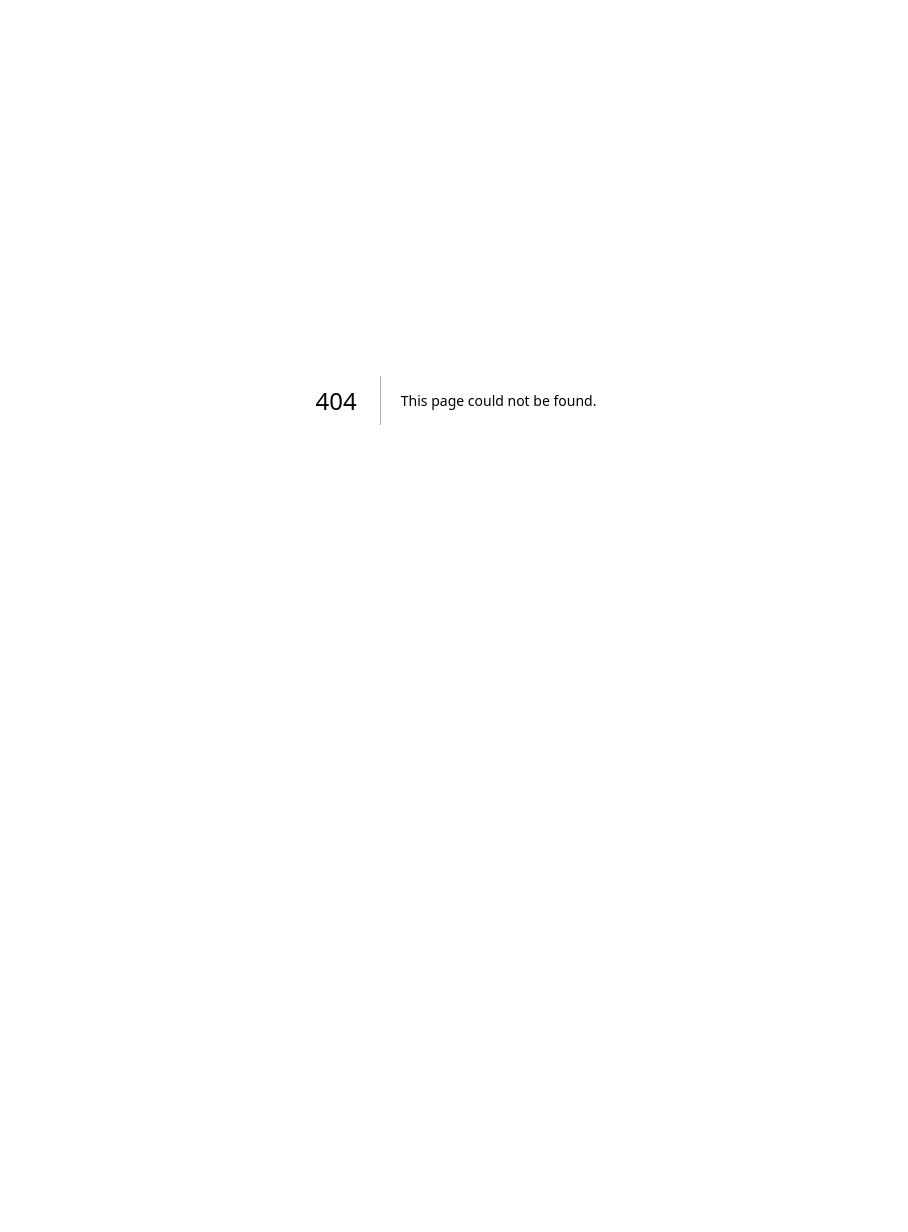
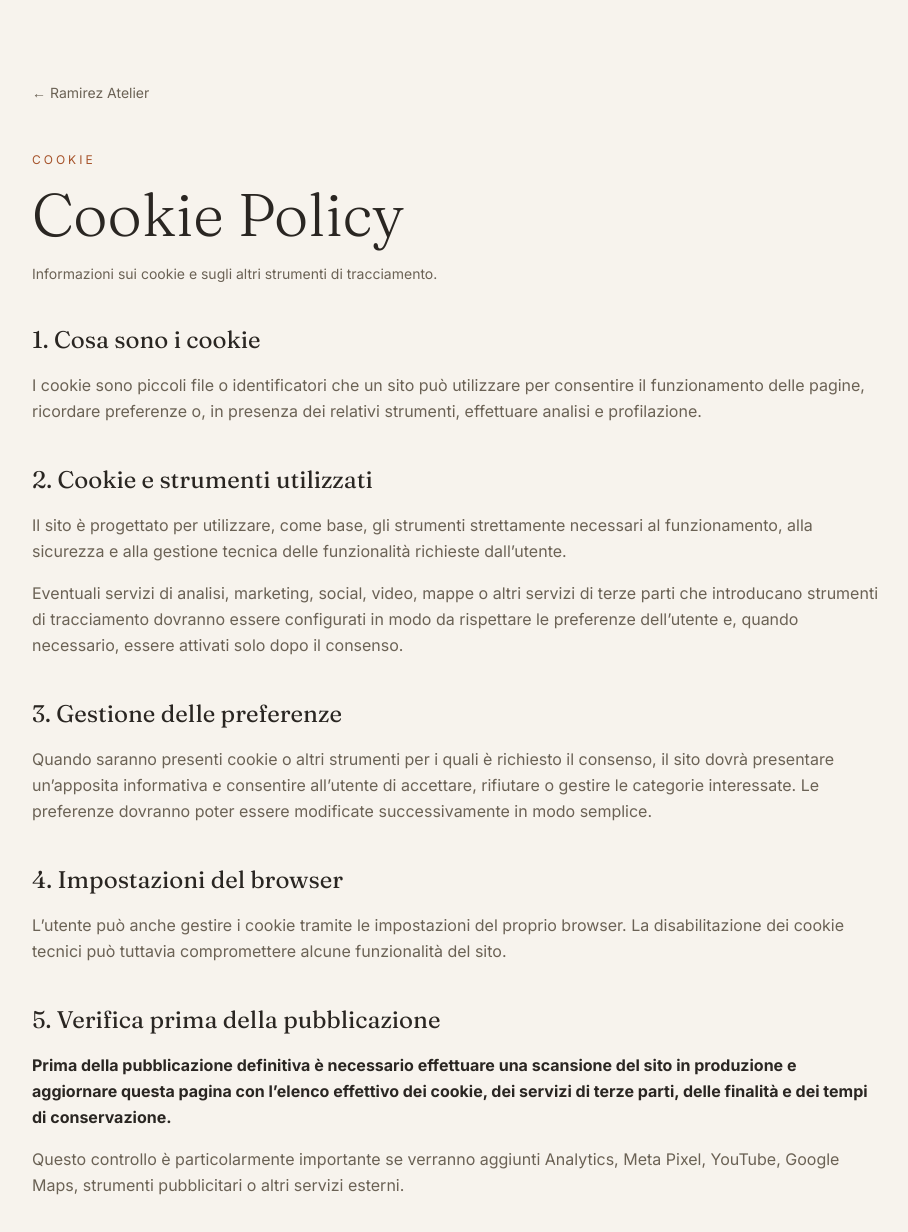
Before and after one commit to Lucianodp74/ramirez-atelier, a Next.js app: page /cookie-policy in a window 1280 px wide. Before the commit this address had no page. Shown: the top 1232 px of the page, without its empty margins (184-1092 px from the left). Before the commit the page ends 800 px from the top, so only its background shows below. Built offline with nearby package versions, Linux system fonts and the light colour scheme.

Commit message:
feat: add cookie policy page

```diff
--- /dev/null
+++ b/src/app/cookie-policy/page.tsx
@@ -0,0 +1,50 @@
+import Link from 'next/link';
+
+export const metadata = {
+  title: 'Cookie Policy — Ramirez Atelier',
+  description: 'Informazioni sui cookie e sugli strumenti di tracciamento utilizzati dal sito Ramirez Atelier.',
+};
+
+export default function CookiePolicyPage() {
+  return (
+    <main className="min-h-screen bg-background text-foreground">
+      <div className="mx-auto max-w-4xl px-6 py-12 sm:py-20">
+        <Link href="/" className="text-sm text-muted-foreground hover:text-foreground">← Ramirez Atelier</Link>
+        <article className="mt-12 space-y-10">
+          <header>
+            <p className="text-xs uppercase tracking-[0.25em] text-[#A6532B]">Cookie</p>
+            <h1 className="mt-4 font-serif text-4xl font-light sm:text-6xl">Cookie Policy</h1>
+            <p className="mt-5 text-sm text-muted-foreground">Informazioni sui cookie e sugli altri strumenti di tracciamento.</p>
+          </header>
+
+          <section className="space-y-4 leading-relaxed text-muted-foreground">
+            <h2 className="font-serif text-2xl text-foreground">1. Cosa sono i cookie</h2>
+            <p>I cookie sono piccoli file o identificatori che un sito può utilizzare per consentire il funzionamento delle pagine, ricordare preferenze o, in presenza dei relativi strumenti, effettuare analisi e profilazione.</p>
+          </section>
+
+          <section className="space-y-4 leading-relaxed text-muted-foreground">
+            <h2 className="font-serif text-2xl text-foreground">2. Cookie e strumenti utilizzati</h2>
+            <p>Il sito è progettato per utilizzare, come base, gli strumenti strettamente necessari al funzionamento, alla sicurezza e alla gestione tecnica delle funzionalità richieste dall’utente.</p>
+            <p>Eventuali servizi di analisi, marketing, social, video, mappe o altri servizi di terze parti che introducano strumenti di tracciamento dovranno essere configurati in modo da rispettare le preferenze dell’utente e, quando necessario, essere attivati solo dopo il consenso.</p>
+          </section>
+
+          <section className="space-y-4 leading-relaxed text-muted-foreground">
+            <h2 className="font-serif text-2xl text-foreground">3. Gestione delle preferenze</h2>
+            <p>Quando saranno presenti cookie o altri strumenti per i quali è richiesto il consenso, il sito dovrà presentare un’apposita informativa e consentire all’utente di accettare, rifiutare o gestire le categorie interessate. Le preferenze dovranno poter essere modificate successivamente in modo semplice.</p>
+          </section>
+
+          <section className="space-y-4 leading-relaxed text-muted-foreground">
+            <h2 className="font-serif text-2xl text-foreground">4. Impostazioni del browser</h2>
+            <p>L’utente può anche gestire i cookie tramite le impostazioni del proprio browser. La disabilitazione dei cookie tecnici può tuttavia compromettere alcune funzionalità del sito.</p>
+          </section>
+
+          <section className="space-y-4 leading-relaxed text-muted-foreground">
+            <h2 className="font-serif text-2xl text-foreground">5. Verifica prima della pubblicazione</h2>
+            <p><strong className="text-foreground">Prima della pubblicazione definitiva è necessario effettuare una scansione del sito in produzione e aggiornare questa pagina con l’elenco effettivo dei cookie, dei servizi di terze parti, delle finalità e dei tempi di conservazione.</strong></p>
+            <p>Questo controllo è particolarmente importante se verranno aggiunti Analytics, Meta Pixel, YouTube, Google Maps, strumenti pubblicitari o altri servizi esterni.</p>
+          </section>
+        </article>
+      </div>
+    </main>
+  );
+}
```
